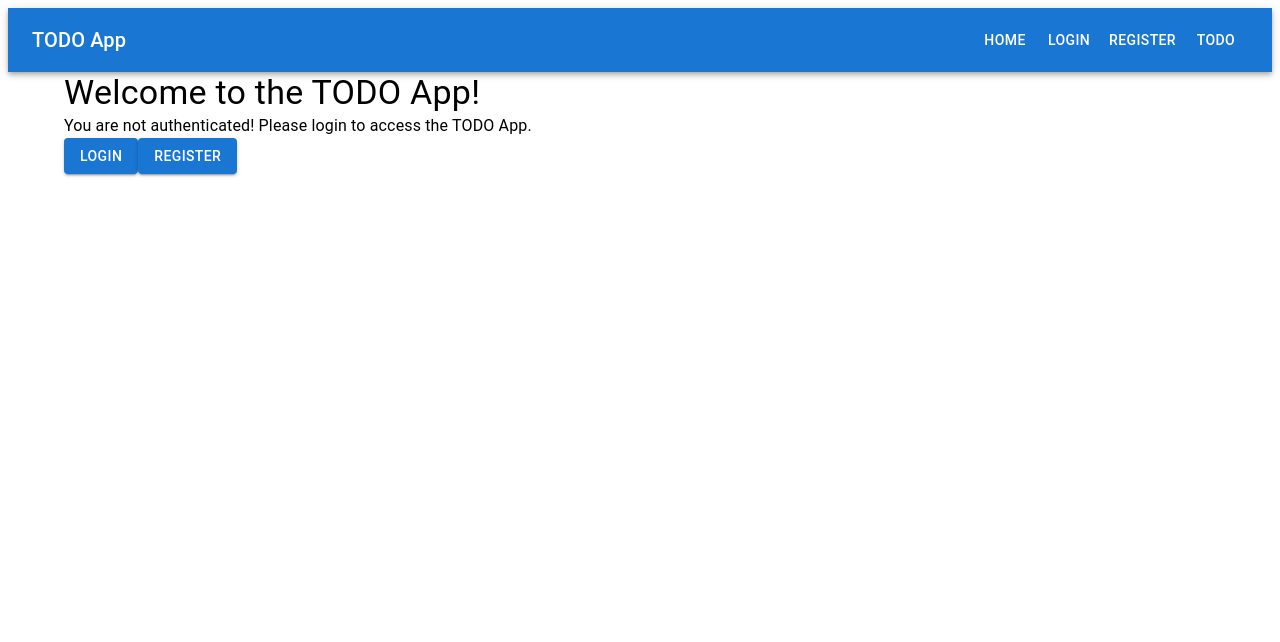
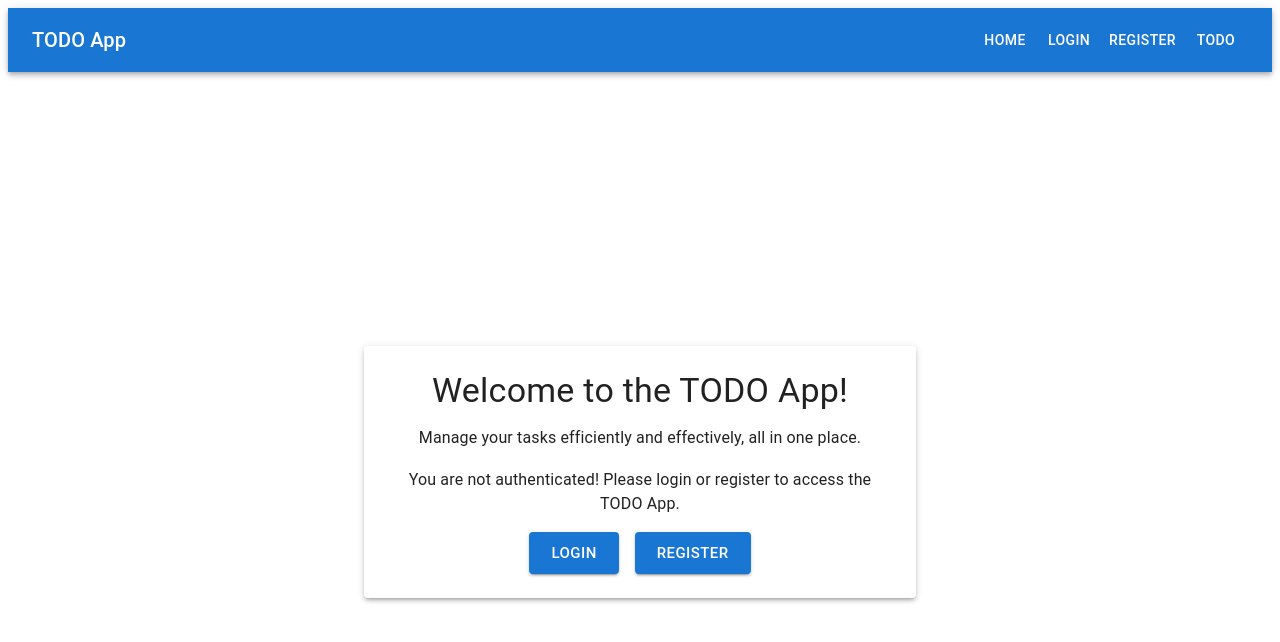
Before and after one commit to peganovpv/todo-app, a React (Vite) app: page / in a window 1280 px wide. Shown: the top 642 px of the page. Built offline with nearby package versions, Linux system fonts and the light colour scheme; no server answers.

Commit message:
new styles for all pages

```diff
--- a/src/Components/Navbar.jsx
+++ b/src/Components/Navbar.jsx
@@ -37,24 +37,24 @@ const Navbar = () => {
     const drawer = (
         <div>
             <List>
-                <ListItem button component={RouterLink} to="/">
+                <ListItem component={RouterLink} to="/">
                     <ListItemText primary="Home" />
                 </ListItem>
                 {isAuthenticated ? (
-                    <ListItem button onClick={signOut(auth)}>
+                    <ListItem onClick={() => signOut(auth)}>
                         <ListItemText primary="signOut" />
                     </ListItem>
                 ) : (
                     <>
-                        <ListItem button component={RouterLink} to="/login">
+                        <ListItem component={RouterLink} to="/login">
                             <ListItemText primary="Login" />
                         </ListItem>
-                        <ListItem button component={RouterLink} to="/register">
+                        <ListItem component={RouterLink} to="/register">
                             <ListItemText primary="Register" />
                         </ListItem>
                     </>
                 )}
-                <ListItem button component={RouterLink} to="/todo">
+                <ListItem component={RouterLink} to="/todo">
                     <ListItemText primary="Todo" />
                 </ListItem>
             </List>
@@ -83,7 +83,7 @@ const Navbar = () => {
                             Home
                         </Button>
                         {isAuthenticated ? (
-                            <Button color="inherit" onClick={signOut}>
+                            <Button color="inherit" onClick={() => signOut}>
                                 Logout
                             </Button>
                         ) : (
--- a/src/Pages/Auth/Login.jsx
+++ b/src/Pages/Auth/Login.jsx
@@ -1,22 +1,15 @@
 import React, { useState } from 'react';
-
 import { useNavigate } from 'react-router-dom';
-
 import { auth } from '../../config/firebase';
 import { signInWithEmailAndPassword } from 'firebase/auth';
-
-import { Container, Typography, TextField, Button, Card, CardContent } from '@mui/material';
-
+import { Container, Typography, TextField, Button, Card, CardContent, Box, CircularProgress } from '@mui/material';
 import Navbar from '../../Components/Navbar';
 import LoadingScreen from '../../Components/LoadingScreen';
 
 function Login() {
-
     const navigate = useNavigate();
-
     const [error, setError] = useState(null);
     const [loading, setLoading] = useState(false);
-
     const [email, setEmail] = useState('');
     const [password, setPassword] = useState('');
 
@@ -40,13 +33,16 @@ function Login() {
     return (
         <>
             <Navbar />
-        <Container component="main" maxWidth="xs">
-            <Card>
+            <Container component="main" maxWidth="xs" sx={{ display: 'flex', flexDirection: 'column', alignItems: 'center', height: '100vh', justifyContent: 'center' }}>
+                <Card sx={{ width: '100%', boxShadow: 3 }}>
                     <CardContent>
                         <Typography variant="h4" component="h1" gutterBottom>
                             Login
                         </Typography>
-                    <form>
+                        <form onSubmit={(e) => {
+                            e.preventDefault();
+                            login();
+                        }}>
                             <TextField
                                 label="Email"
                                 variant="outlined"
@@ -67,16 +63,17 @@ function Login() {
                                 autoComplete="current-password"
                             />
                             {error && <Typography color="error">{error}</Typography>}
+                            <Box mt={2}>
                                 <Button
                                     type="submit"
                                     fullWidth
                                     variant="contained"
                                     color="primary"
-                            onClick={login}
                                     disabled={loading}
                                 >
-                            Login
+                                    {loading ? <CircularProgress size={24} /> : 'Login'}
                                 </Button>
+                            </Box>
                         </form>
                     </CardContent>
                 </Card>
--- a/src/Pages/Home.jsx
+++ b/src/Pages/Home.jsx
@@ -1,15 +1,11 @@
 import React, { useEffect, useState } from 'react';
-
-import { Container, Typography, Button } from '@mui/material';
-
+import { Container, Typography, Button, Box, Paper } from '@mui/material';
 import Navbar from '../Components/Navbar';
 import { auth } from '../config/firebase';
 
 const Home = () => {
-
     const user = auth.currentUser;
-
-    const [isAuthenticated, setIsAuthenticated] = useState();
+    const [isAuthenticated, setIsAuthenticated] = useState(false);
 
     useEffect(() => {
         setIsAuthenticated(user !== null);
@@ -18,27 +14,43 @@ const Home = () => {
     return (
         <>
             <Navbar />
-        <Container>
-            <Typography variant="h4">
+            <Container component="main" maxWidth="sm">
+                <Box sx={{
+                    display: 'flex',
+                    flexDirection: 'column',
+                    alignItems: 'center',
+                    justifyContent: 'center',
+                    height: '100vh',
+                    textAlign: 'center'
+                }}>
+                    <Paper elevation={3} sx={{ p: 3 }}>
+                        <Typography variant="h4" gutterBottom>
                             Welcome to the TODO App!
                         </Typography>
+                        <Typography variant="subtitle1" sx={{ mb: 2 }}>
+                            Manage your tasks efficiently and effectively, all in one place.
+                        </Typography>
                         {isAuthenticated ? (
-                <Button variant="contained" color="primary" href="/todo">
+                            <Button variant="contained" color="primary" href="/todo" size="large">
                                 Go to TODO App
                             </Button>
                         ) : (
                             <>
-                    <Typography variant="body1">
-                        You are not authenticated! Please login to access the TODO App.
+                                <Typography variant="body1" gutterBottom>
+                                    You are not authenticated! Please login or register to access the TODO App.
                                 </Typography>
-                    <Button variant="contained" color="primary" href="/login">
+                                <Box sx={{ display: 'flex', justifyContent: 'center', gap: 2, mt: 2 }}>
+                                    <Button variant="contained" color="primary" href="/login" size="large">
                                         Login
                                     </Button>
-                    <Button variant="contained" color="primary" href="/register">
+                                    <Button variant="contained" color="primary" href="/register" size="large">
                                         Register
                                     </Button>
+                                </Box>
                             </>
                         )}
+                    </Paper>
+                </Box>
             </Container>
         </>
     );
--- a/src/Pages/Todo.jsx
+++ b/src/Pages/Todo.jsx
@@ -5,19 +5,15 @@ import { get, ref, update } from 'firebase/database';
 
 import { v4 as uuidv4 } from 'uuid';
 
-import { Container, Typography, TextField, Button, List, ListItem, ListItemText, IconButton } from '@mui/material';
+import { Container, Typography, TextField, Button, List, ListItem, ListItemText, IconButton, Card, CardContent, Box, CircularProgress, Snackbar } from '@mui/material';
 import DeleteIcon from '@mui/icons-material/Delete';
 import CheckCircleOutlineIcon from '@mui/icons-material/CheckCircleOutline';
-import CircularProgress from '@mui/material/CircularProgress';
-import Snackbar from '@mui/material/Snackbar';
 
 import Navbar from '../Components/Navbar';
 
 function Todo() {
-
     const [loading, setLoading] = useState(false);
     const [error, setError] = useState(null);
-
     const [todos, setTodos] = useState([]);
     const [todo, setTodo] = useState('');
 
@@ -82,8 +78,12 @@ function Todo() {
     return (
         <>
             <Navbar />
-        <Container>
-            <Typography variant="h4">Your Todos</Typography>
+            <Container sx={{ my: 4, display: 'flex', flexDirection: 'column', alignItems: 'center', justifyContent: 'center' }}>
+                <Card sx={{ mb: 2, width: '100%', maxWidth: 600, boxShadow: 3 }}>
+                    <CardContent>
+                        <Typography variant="h4" gutterBottom>
+                            Add New Todo
+                        </Typography>
                         <TextField
                             label="Add new todo"
                             variant="outlined"
@@ -95,8 +95,15 @@ function Todo() {
                         <Button variant="contained" color="primary" onClick={handleAddTodo} disabled={!todo}>
                             Add Todo
                         </Button>
+                    </CardContent>
+                </Card>
                 {loading && <CircularProgress />}
-            {todos.length === 0 && <Typography variant="body1">No todos found!</Typography>}
+                <Card sx={{ width: '100%', maxWidth: 600, boxShadow: 3 }}>
+                    <CardContent>
+                        <Typography variant="h4" gutterBottom>
+                            Your Todos
+                        </Typography>
+                        {todos.length === 0 && <Typography variant="body2">No todos found!</Typography>}
                         <List>
                             {todos.map((item) => (
                                 <ListItem key={item.id} secondaryAction={
@@ -113,6 +120,8 @@ function Todo() {
                                 </ListItem>
                             ))}
                         </List>
+                    </CardContent>
+                </Card>
                 {error && <Snackbar open={true} autoHideDuration={6000} message={error} />}
             </Container>
         </>
```
Also changed, not shown: src/Pages/Auth/Register.jsx (+12 -15 lines). Lines whose indentation alone changed are shown as unchanged.
